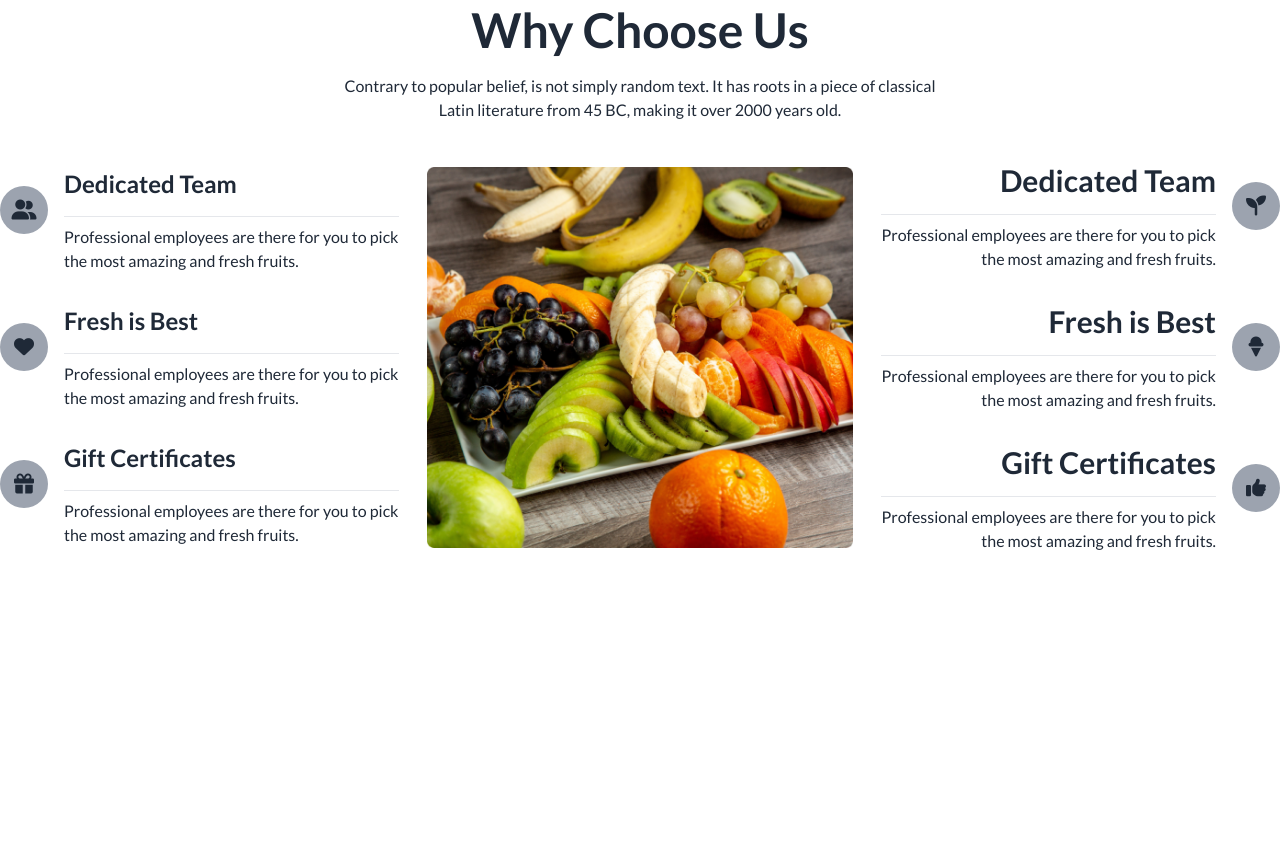
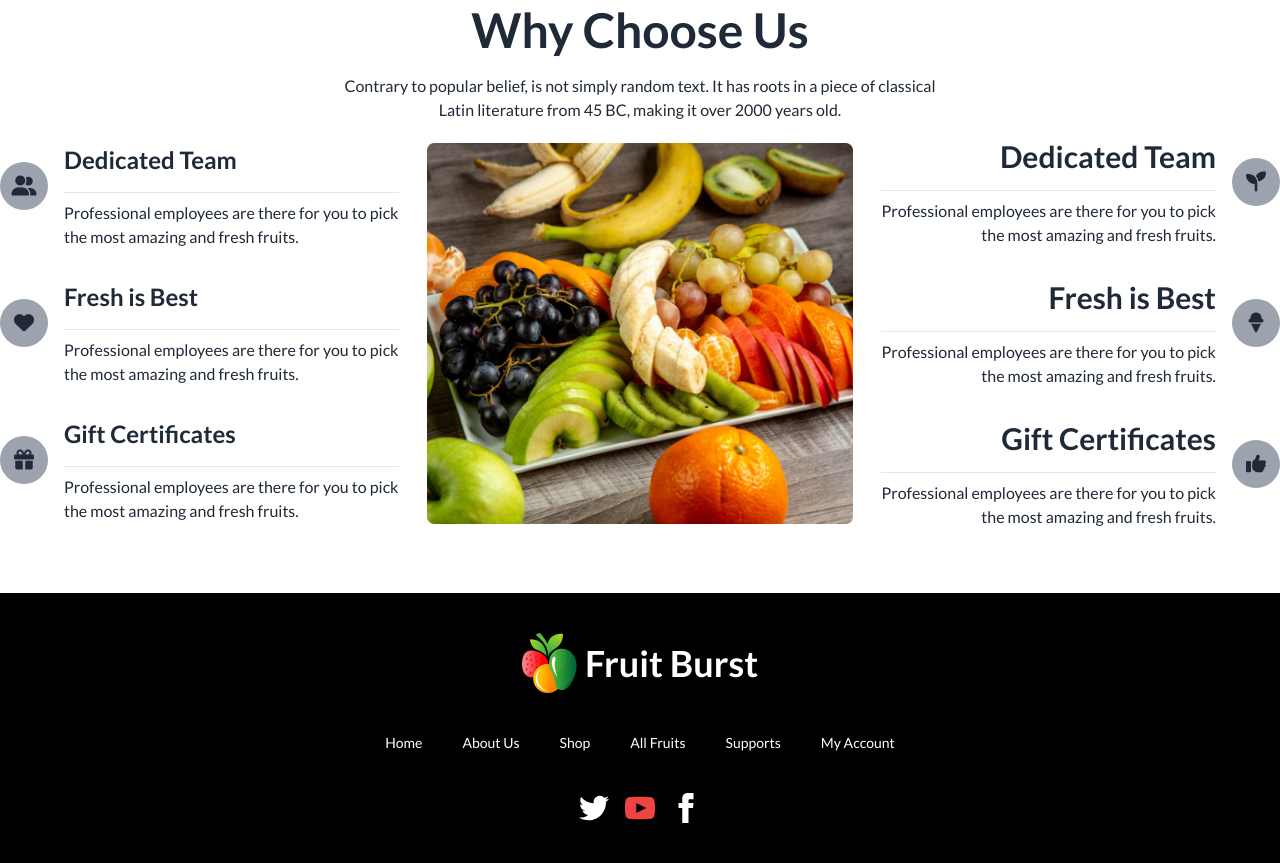
Before and after one commit to SameshRoy06/B8A3-fruit-brust, a plain HTML site: page index.html in a window 1280 px wide. Shown: the part 3020-3883 px from the top of the page. Before the commit the page ends 3637 px from the top, so only its background shows below. Drawn offline with nearby package versions, Linux system fonts and the light colour scheme.

Commit message:
added footer

```diff
--- a/index.html
+++ b/index.html
@@ -553,7 +553,7 @@
           Latin literature from 45 BC, making it over 2000 years old.</p>
       </div>
       <!-- container -->
-      <div class="grid grid-cols-1 lg:grid-cols-3 items-center my-10">
+      <div class="grid grid-cols-1 lg:grid-cols-3 items-center my-4">
         <!-- bam side -->
         <div class="flex flex-col gap-8 order-2 md:order-none">
 
@@ -660,6 +660,32 @@
   </main>
 
   <footer>
+    <!-- footer -->
+    <section>
+      <footer class="footer lg: footer-center p-10 bg-black text-white">
+        <div class="flex flex-col lg:flex-row text-4xl font-extrabold">
+          <img src="images/logo.png" alt="">
+          <h3>Fruit Burst</h3>
+        </div>
+        <div class="flex flex-col lg:flex-row gap-10">
+          <a class="link link-hover">Home</a>
+          <a class="link link-hover">About Us</a>
+          <a class="link link-hover">Shop</a>
+          <a class="link link-hover">All Fruits</a>
+          <a class="link link-hover">Supports</a>
+          <a class="link link-hover">My Account</a>
+        </div>
+        <div>
+          <div class="flex flex-col lg:flex-row gap-4 ">
+            <a><svg xmlns="http://www.w3.org/2000/svg" width="30" height="30" viewBox="0 0 24 24" class="fill-current"><path d="M24 4.557c-.883.392-1.832.656-2.828.775 1.017-.609 1.798-1.574 2.165-2.724-.951.564-2.005.974-3.127 1.195-.897-.957-2.178-1.555-3.594-1.555-3.179 0-5.515 2.966-4.797 6.045-4.091-.205-7.719-2.165-10.148-5.144-1.29 2.213-.669 5.108 1.523 6.574-.806-.026-1.566-.247-2.229-.616-.054 2.281 1.581 4.415 3.949 4.89-.693.188-1.452.232-2.224.084.626 1.956 2.444 3.379 4.6 3.419-2.07 1.623-4.678 2.348-7.29 2.04 2.179 1.397 4.768 2.212 7.548 2.212 9.142 0 14.307-7.721 13.995-14.646.962-.695 1.797-1.562 2.457-2.549z"></path></svg></a>
+            <a><svg xmlns="http://www.w3.org/2000/svg" width="30" height="30" viewBox="0 0 24 24" class="fill-current text-red-500"><path d="M19.615 3.184c-3.604-.246-11.631-.245-15.23 0-3.897.266-4.356 2.62-4.385 8.816.029 6.185.484 8.549 4.385 8.816 3.6.245 11.626.246 15.23 0 3.897-.266 4.356-2.62 4.385-8.816-.029-6.185-.484-8.549-4.385-8.816zm-10.615 12.816v-8l8 3.993-8 4.007z"></path></svg></a>
+            <a><svg xmlns="http://www.w3.org/2000/svg" width="30" height="30" viewBox="0 0 24 24" class="fill-current"><path d="M9 8h-3v4h3v12h5v-12h3.642l.358-4h-4v-1.667c0-.955.192-1.333 1.115-1.333h2.885v-5h-3.808c-3.596 0-5.192 1.583-5.192 4.615v3.385z"></path></svg></a>
+
+          </div>
+        </div>
+
+      </footer>
+    </section>
 
   </footer>
 
```
